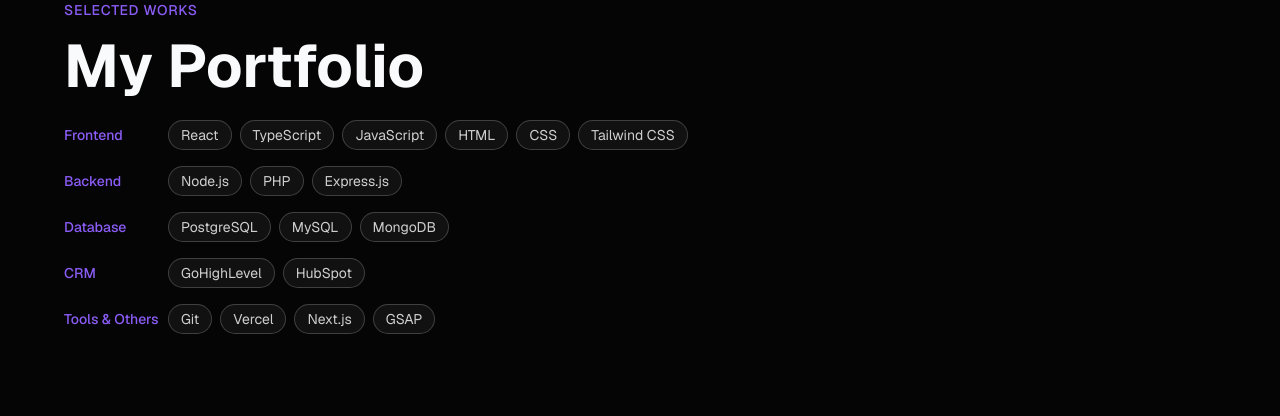
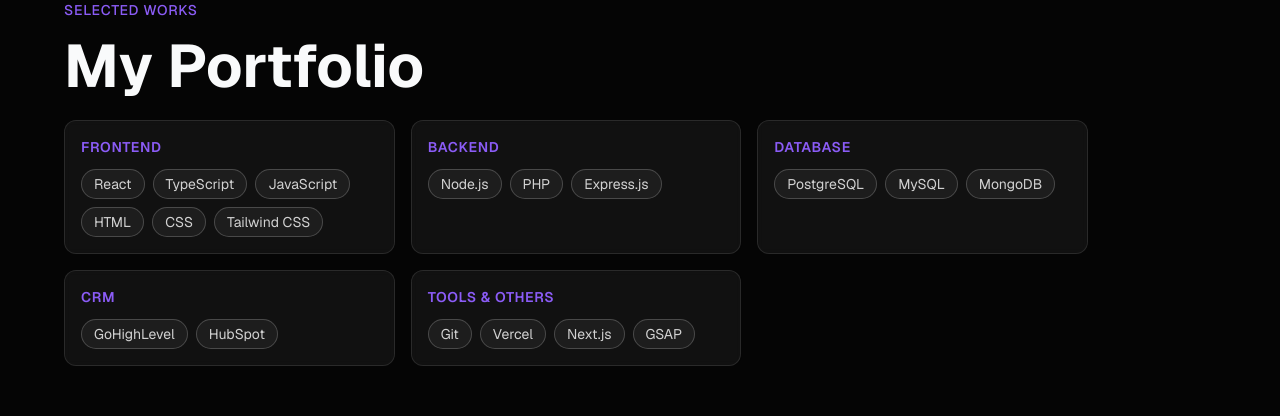
Before and after one commit to Dane-22/port_folio, a Next.js app: page / in a window 1280 px wide. Shown: the part 880-1296 px from the top of the page. Built offline with nearby package versions, Linux system fonts and the light colour scheme.

Commit message:
Put tech stack categories into separate container cards

```diff
--- a/components/HorizontalScroll.tsx
+++ b/components/HorizontalScroll.tsx
@@ -114,8 +114,8 @@
           My Portfolio
         </h2>
 
-        {/* Tech Stack - Categorized */}
-        <div className="max-w-5xl space-y-4">
+        {/* Tech Stack - Categorized in Containers */}
+        <div className="max-w-5xl grid grid-cols-1 md:grid-cols-2 lg:grid-cols-3 gap-4">
           {[
             { category: "Frontend", techs: ["React", "TypeScript", "JavaScript", "HTML", "CSS", "Tailwind CSS"] },
             { category: "Backend", techs: ["Node.js", "PHP", "Express.js"] },
@@ -123,13 +123,18 @@
             { category: "CRM", techs: ["GoHighLevel", "HubSpot"] },
             { category: "Tools & Others", techs: ["Git", "Vercel", "Next.js", "GSAP"] },
           ].map(({ category, techs }) => (
-            <div key={category} className="flex flex-wrap items-center gap-2">
-              <span className="text-accent text-sm font-medium w-24 shrink-0">{category}</span>
+            <div
+              key={category}
+              className="p-4 rounded-xl border border-white/10 bg-white/5 backdrop-blur-sm hover:border-white/20 hover:bg-white/10 transition-all duration-300"
+            >
+              <h3 className="text-accent text-sm font-semibold uppercase tracking-wider mb-3">
+                {category}
+              </h3>
               <div className="flex flex-wrap gap-2">
                 {techs.map((tech) => (
                   <span
                     key={tech}
-                    className="px-3 py-1 text-sm rounded-full border border-white/20 bg-white/5 text-white/80 hover:bg-white/10 hover:border-white/40 transition-all duration-300"
+                    className="px-3 py-1 text-sm rounded-full border border-white/20 bg-white/5 text-white/80 hover:bg-accent/20 hover:border-accent/40 transition-all duration-300"
                   >
                     {tech}
                   </span>
```
